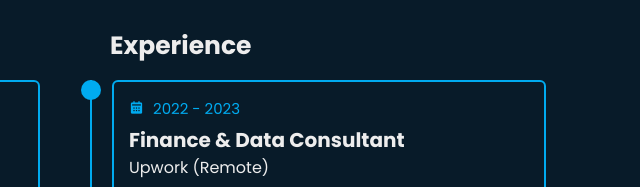
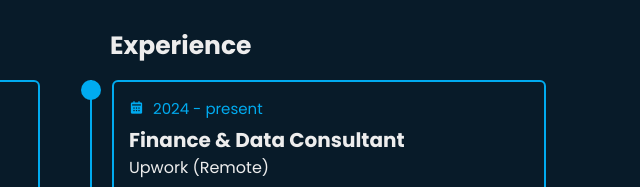
Before and after one commit to Juslima/website_portfolio, a plain HTML site: page index.html in a window 1280 px wide. Shown: the part 1778-1965 px from the top of the page, 575-1215 px from the left. Drawn offline with nearby package versions, Linux system fonts and the light colour scheme.

Commit message:
Update index.html

```diff
--- a/index.html
+++ b/index.html
@@ -124,7 +124,7 @@
                 <div class="education-box">
                     <div class="education-content">
                         <div class="content">
-                            <div class="year"><i class='bx bxs-calendar'></i> 2022 - 2023</div>
+                            <div class="year"><i class='bx bxs-calendar'></i> 2024 - present</div>
                             <h3>Finance & Data Consultant</h3>
                             <p>Upwork (Remote)</p>
                         </div>
```
